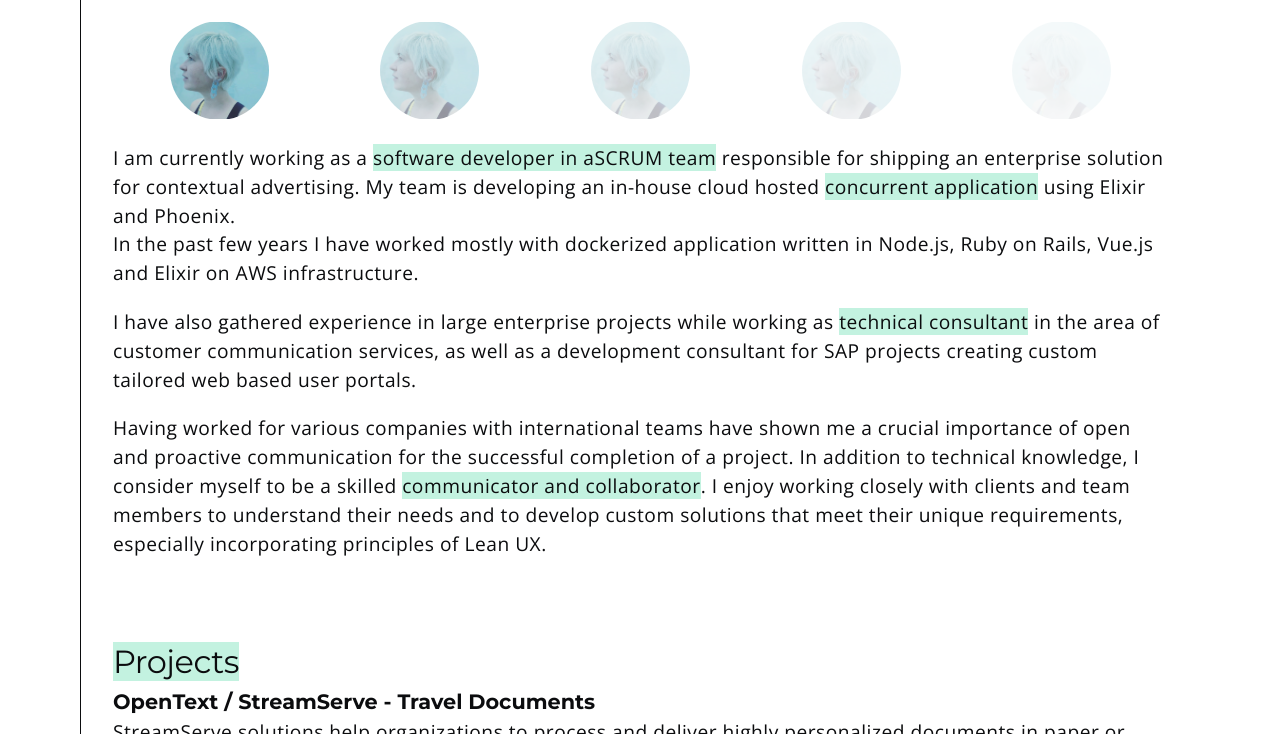
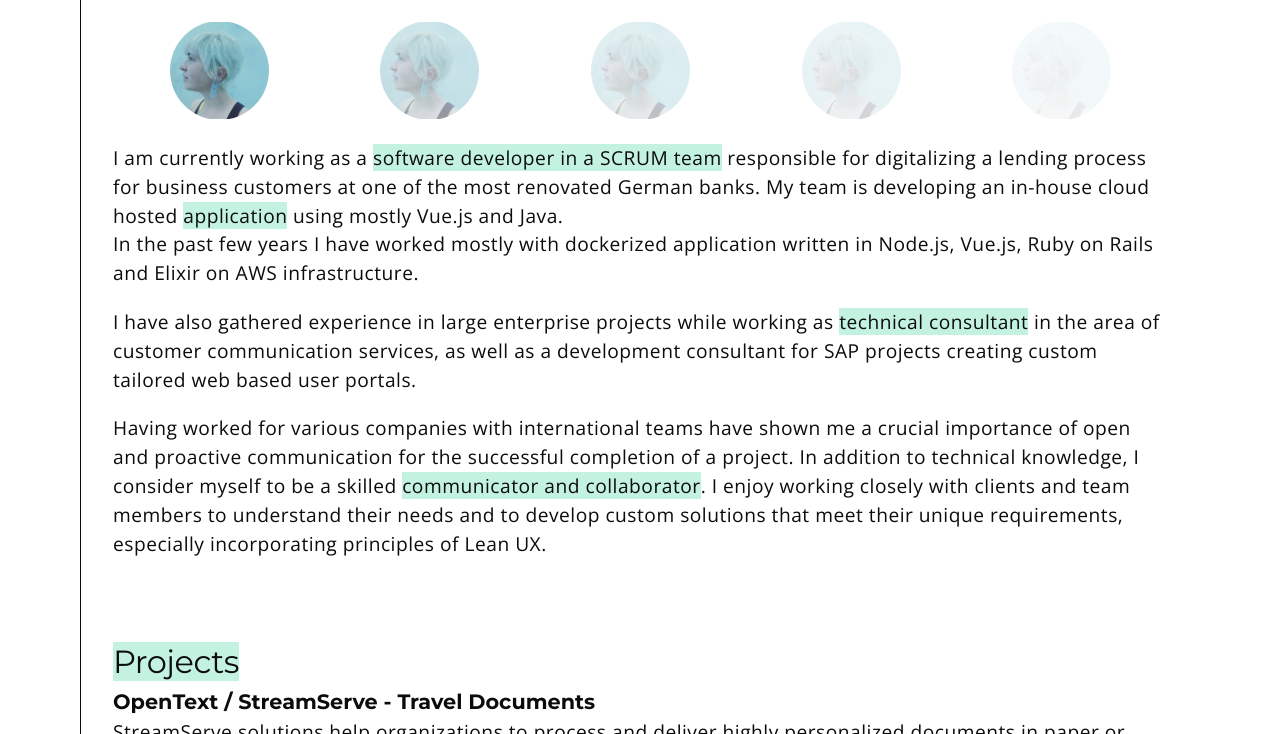
Before and after one commit to mamazur/mamazur.github.io, a plain HTML site: page index.html in a window 1280 px wide. Shown: the part 447-1181 px from the top of the page. Drawn offline with Linux system fonts and the light colour scheme.

Commit message:
Update wording

```diff
--- a/index.html
+++ b/index.html
@@ -17,7 +17,6 @@
   <div class="header">
     <div class="menu">
       <a class="menu_projects_home label" href="./index.html"> Home</a>
-      <a class="menu_projects label" href="./cv.html"> CV</a>
     </div>
     <div class="header__title padding-1rem">
       <div class="title">
@@ -47,15 +46,14 @@
           class="padding-05rem">
       </div>
       <p>
-        I am currently working as a  <span class="secondary-background"> software developer in aSCRUM team</span>
-        responsible for shipping an enterprise solution
-        for contextual advertising.
-        My team is developing an in-house cloud hosted <span class="secondary-background">concurrent application</span>
-        using Elixir and Phoenix.
+        I am currently working as a <span class="secondary-background"> software developer in a SCRUM team</span>
+        responsible for digitalizing a lending process for business customers at one of the most renovated German banks.
+        My team is developing an in-house cloud hosted <span class="secondary-background"> application</span>
+        using mostly Vue.js and Java.
         <br>
         In the past few years I have worked mostly with dockerized application written in
-        Node.js,
-        Ruby on Rails, Vue.js and Elixir on AWS infrastructure.
+        Node.js, Vue.js,
+        Ruby on Rails and Elixir on AWS infrastructure.
       </p>
       <p>
         I have also gathered experience in large enterprise projects while working as
@@ -76,7 +74,7 @@
         that meet their unique requirements, especially incorporating principles of Lean UX.
       </p>
 
-      <a  href="./projects.html">
+      <a href="./projects.html">
         <h2 class="margin-5rem-t"> <span class="secondary-background">Projects</span></h2>
       </a>
       <div>
@@ -109,7 +107,7 @@
       </div>
 
 
-      <a  href="./challange_figma.html">
+      <a href="./challange_figma.html">
         <h2 class="margin-5rem-t"> <span class="secondary-background">Challanges</span></h2>
       </a>
       <div>
```
Also changed, not shown: challange_figma.html (+0 -1 lines), project_msc.html (+0 -1 lines), project_sap.html (+0 -1 lines), project_tc.html (+0 -1 lines), projects.html (+0 -1 lines).
